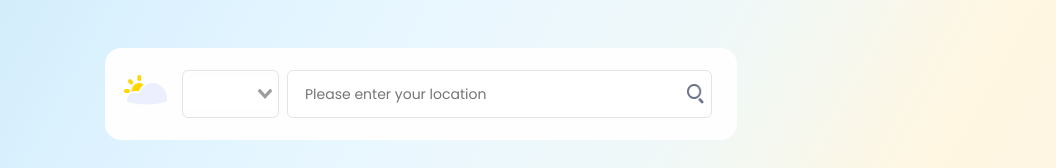
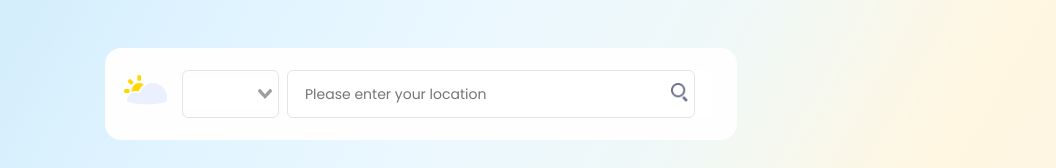
Before and after one commit to AlenaAlyona/weather_app, a Vue app: page / in a window 1280 px wide. Shown: the part 282-450 px from the top of the page, without its empty margins (219-1275 px from the left). Built offline with nearby package versions, Linux system fonts and the light colour scheme; no server answers.

Commit message:
connected  search icon to a button

```diff
--- a/src/App.vue
+++ b/src/App.vue
@@ -34,9 +34,14 @@
             v-model="city"
             type="text"
             placeholder="Please enter your location"
-            @keypress="fetchWeather"
           />
-          <img alt="searchIcon" class="searchIcon" src="./assets/search.png" />
+          <button class="search-button" @click="fetchWeatherButton">
+            <img
+              alt="searchIcon"
+              class="searchIcon"
+              src="./assets/search.png"
+            />
+          </button>
         </div>
       </div>
     </div>
@@ -75,6 +80,9 @@ export default {
       .get("https://restcountries.eu/rest/v2/all?fields=alpha2Code;flag")
       .then((response) => (this.countries = response.data));
   },
+  // updated() {
+  //   console.log(this.weather);
+  // },
   methods: {
     fetchWeather(e) {
       if (e.key === "Enter") {
@@ -82,11 +90,23 @@ export default {
           .get(
             `https://api.weatherbit.io/v2.0/forecast/daily?city=${this.city},${this.selectedCountry}&key=${API_KEY}`
           )
+
           .then((res) => {
             this.weather = res.data.data.slice(0, 10);
             this.allTen = this.weather.map((average) => average.temp);
           });
       }
+    },
+    fetchWeatherButton() {
+      axios
+        .get(
+          `https://api.weatherbit.io/v2.0/forecast/daily?city=${this.city},${this.selectedCountry}&key=${API_KEY}`
+        )
+
+        .then((res) => {
+          this.weather = res.data.data.slice(0, 10);
+          this.allTen = this.weather.map((average) => average.temp);
+        });
     },
   },
   computed: {
@@ -99,6 +119,7 @@ export default {
         let result = Math.round(sum / 10);
         return result;
       }
+
       return null;
     },
     getDate: function() {
@@ -138,6 +159,7 @@ export default {
             temp: Math.round(currWeek[i].temp),
           });
         }
+
         return week;
       }
       return null;
--- a/src/app.css
+++ b/src/app.css
@@ -60,10 +60,6 @@
   opacity: 1;
 }
 
-.search-box .search-bar:focus {
-  border: 3px solid #b5c6fa;
-}
-
 .search-city {
   width: 425px;
   height: 48px;
@@ -96,11 +92,22 @@
   width: 17.41px;
   height: 19.41px;
   color: #e5e4e4;
-  align-self: center;
-  left: 400px;
-  position: absolute;
   background: white;
   opacity: 0.6;
+  position: relative;
+  right: 10px;
+}
+
+.search-button {
+  align-self: center;
+  position: absolute;
+  position: relative;
+  background: none;
+  right: 20px;
+  width: 17.41px;
+  height: 48px;
+  border: none;
+  outline: none;
 }
 
 .inlined {
@@ -118,8 +125,6 @@
   align-items: center;
   position: relative;
   margin-left: 15px;
-
-  /* background-color: aqua; */
 }
 
 .sun {
```
